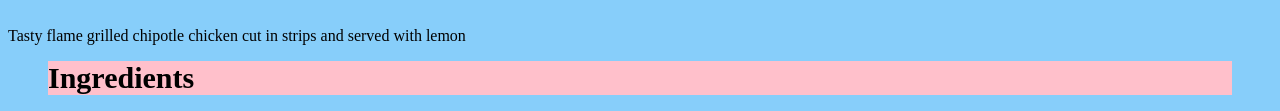
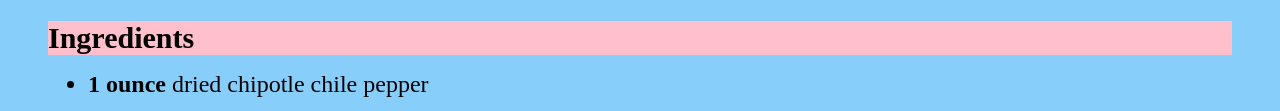
Before and after one commit to thedunkman/odin-recipes, a plain HTML site: page recipes/chipotle-chicken.html in a window 1280 px wide. Shown: the part 590-701 px from the top of the page. Drawn offline with Linux system fonts and the light colour scheme.

Commit message:
remove text description of chipotle chicken picture

```diff
--- a/recipes/chipotle-chicken.html
+++ b/recipes/chipotle-chicken.html
@@ -9,7 +9,6 @@
     <body class="recipe-page-bg">
         <h1 class="recipe-name">Chipotle Chicken</h1>
         <img class="foodpic" src="https://carlsbadcravings.com/wp-content/uploads/2015/07/Chipotle-Chicken-main.jpg" alt="chipotle chicken">
-        <p>Tasty flame grilled chipotle chicken cut in strips and served with lemon</p>
 
         <h2 class="ingredients">Ingredients</h2>
             <ul>
```
